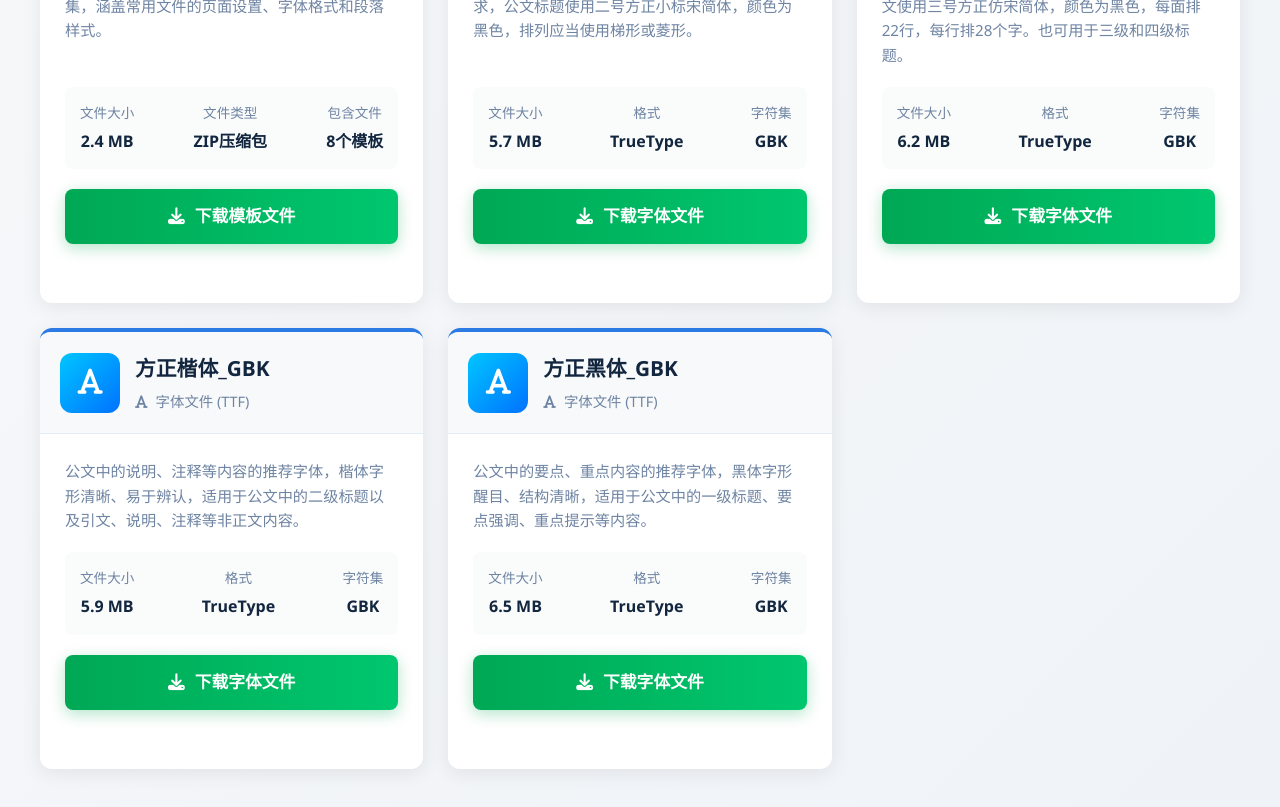
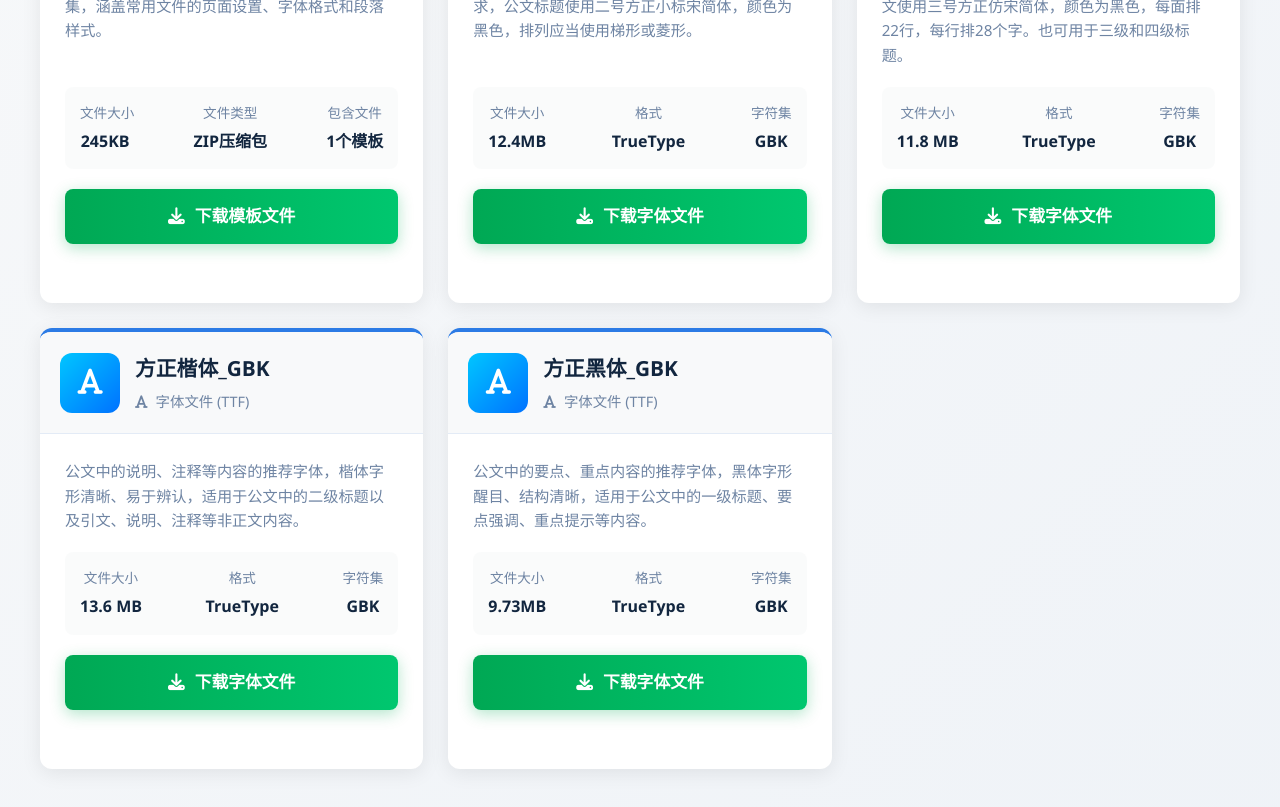
Before and after one commit to Dorabeemone/work-guide, a plain HTML site: page 素材下载.html in a window 1280 px wide. Shown: the part 680-1487 px from the top of the page. Drawn offline with Linux system fonts and the light colour scheme.

Commit message:
修正下载文件的体积

```diff
--- a/素材下载.html
+++ b/素材下载.html
@@ -389,7 +389,7 @@
                     <div class="file-details">
                         <div class="detail-item">
                             <div class="detail-label">文件大小</div>
-                            <div class="detail-value">2.4 MB</div>
+                            <div class="detail-value">245KB&nbsp;</div>
                       </div>
                         <div class="detail-item">
                             <div class="detail-label">文件类型</div>
@@ -397,7 +397,7 @@
                         </div>
                         <div class="detail-item">
                             <div class="detail-label">包含文件</div>
-                            <div class="detail-value">8个模板</div>
+                            <div class="detail-value">1个模板</div>
                         </div>
                   </div>
 
@@ -427,7 +427,7 @@
                     <div class="file-details">
                         <div class="detail-item">
                             <div class="detail-label">文件大小</div>
-                            <div class="detail-value">5.7 MB</div>
+                            <div class="detail-value">12.4MB</div>
                         </div>
                         <div class="detail-item">
                             <div class="detail-label">格式</div>
@@ -465,7 +465,7 @@
                     <div class="file-details">
                         <div class="detail-item">
                             <div class="detail-label">文件大小</div>
-                            <div class="detail-value">6.2 MB</div>
+                            <div class="detail-value">11.8 MB</div>
                       </div>
                         <div class="detail-item">
                             <div class="detail-label">格式</div>
@@ -503,7 +503,7 @@
                     <div class="file-details">
                         <div class="detail-item">
                             <div class="detail-label">文件大小</div>
-                            <div class="detail-value">5.9 MB</div>
+                            <div class="detail-value">13.6 MB</div>
                       </div>
                         <div class="detail-item">
                             <div class="detail-label">格式</div>
@@ -541,7 +541,7 @@
                     <div class="file-details">
                         <div class="detail-item">
                             <div class="detail-label">文件大小</div>
-                            <div class="detail-value">6.5 MB</div>
+                            <div class="detail-value">9.73MB</div>
                       </div>
                         <div class="detail-item">
                             <div class="detail-label">格式</div>
```
